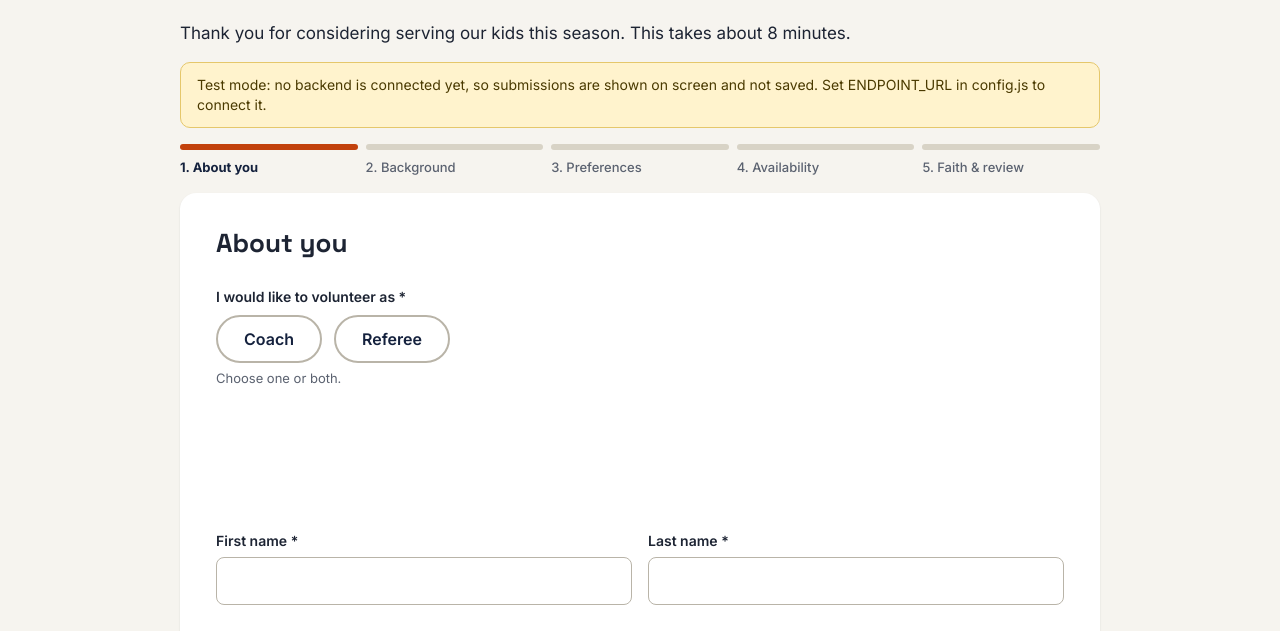
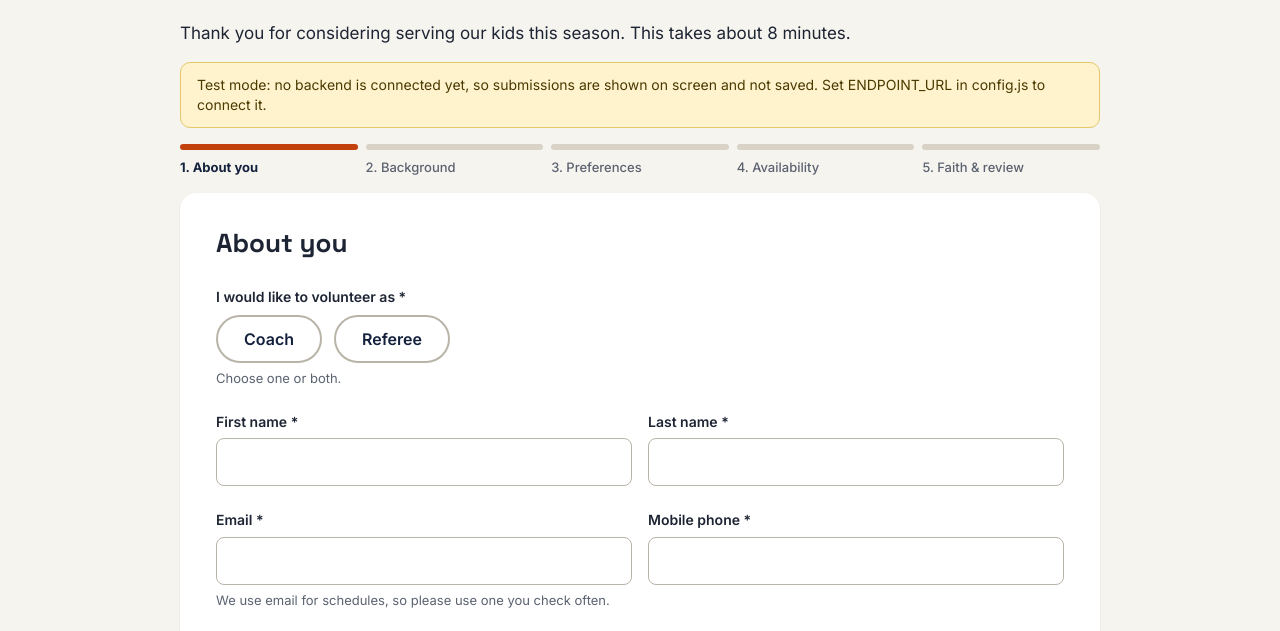
Before and after one commit to jclauser/Upward-basketball, a plain HTML site: page index.html in a window 1280 px wide. Shown: the part 111-742 px from the top of the page. Drawn offline with Linux system fonts and the light colour scheme.

Commit message:
Fix tall gaps: stop fields stretching in column layouts
Co-Authored-By: Claude Sonnet 5.5 <noreply@anthropic.com>
Claude-Session: https://claude.ai/code/session_017pVmQMGLZPUPPZdvGGsWUP

```diff
--- a/styles.css
+++ b/styles.css
@@ -35,6 +35,7 @@ fieldset{border:0;padding:0;margin:0;min-width:0}
 legend,label.l,.field>label{font-size:14px;font-weight:600;padding:0}
 legend{margin-bottom:8px}
 .field{display:flex;flex-direction:column;gap:6px;flex:1 1 220px;min-width:0}
+.card>.field,.subsection>.field{flex:none}
 .field.wide{flex:2 1 300px}.field.narrow{flex:0 1 120px}.field.narrow2{flex:0 1 160px}
 .row{display:flex;flex-wrap:wrap;gap:16px}
 input[type=text],input[type=email],input[type=tel],select,textarea{width:100%;height:48px;padding:0 14px;border:1.5px solid var(--field);border-radius:8px;font:inherit;font-size:16px;background:#fff;color:var(--ink)}
```
